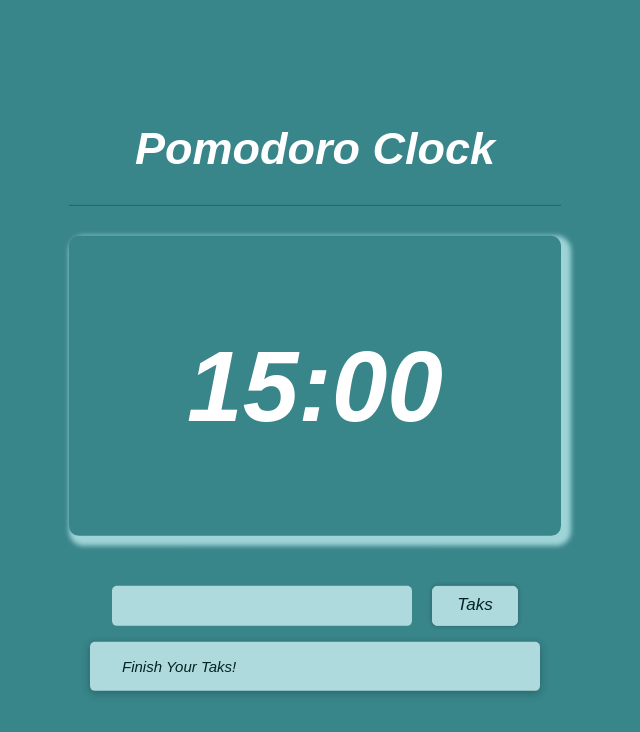
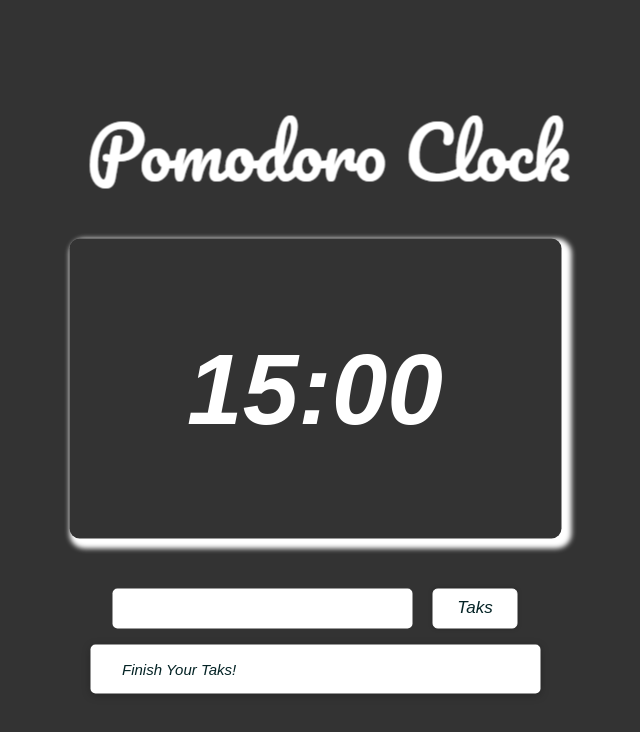
Before and after one commit to MahsumaRezai/Pomodoro_App, a React (Create React App) app: page / in a window 1280 px wide. Shown: the top 732 px of the page, without its empty margins (325-965 px from the left). Built offline with nearby package versions, Linux system fonts and the light colour scheme.

Commit message:
work on styel section

```diff
--- a/src/Compontens/Task/Button.css
+++ b/src/Compontens/Task/Button.css
@@ -1,9 +1,9 @@
 .button {
     font: inherit;
     padding: 0.5rem 1.5rem;
-    border: 1px solid  rgb(175, 218, 221);
+    border: 1px solid  #fff;
     color: rgb(4, 35, 37);
-    background:  rgb(175, 218, 221);
+    background:  #fff;
     box-shadow: 0 0 4px rgba(0, 0, 0, 0.26);
     cursor: pointer;
     height: 40px;
--- a/src/Compontens/Task/Form.module.css
+++ b/src/Compontens/Task/Form.module.css
@@ -13,7 +13,7 @@
   .input {
     font: inherit;
     border: none;
-    background-color: rgb(175, 218, 221);
+    background-color: #fff;
     transition: 0.5s ease-in-out 0s;
     font-size: 15px;
     color: rgb(4, 35, 37);
--- a/src/Compontens/Task/Itme.css
+++ b/src/Compontens/Task/Itme.css
@@ -1,6 +1,6 @@
 .goal-item {
     margin: 1rem 0;
-    background:  rgb(175, 218, 221);
+    background:  #fff;
     box-shadow: 0 2px 8px rgba(0, 0, 0, 0.26);
     color:  rgb(4, 35, 37);
     padding: 1rem 2rem;
--- a/src/Compontens/UI/Header.js
+++ b/src/Compontens/UI/Header.js
@@ -1,9 +1,9 @@
-import classes from './Header.module.css'
+import classes from './Header.module.css';
+import log from '../img/log.PNG'
 const Header = (porps => {
     return (
         <div>
-            <h1 className={classes.title}>Pomodoro Clock</h1>
-
+            <img src={log} alt="React Image" />
         </div>
     )
 })
--- a/src/Compontens/time/time.css
+++ b/src/Compontens/time/time.css
@@ -34,7 +34,7 @@
 	width: inherit;
 	font-size: 100px;
 	font-family: 'Share Tech Mono', ;
-	background-color: rgb(56, 133, 138);
+	background-color: #333;
 	display: flex;
 	flex-direction: column;
 	justify-content: center;
@@ -46,7 +46,7 @@
     margin: auto;
 	right: 0;
     font-weight: bold;
-    box-shadow: 5px 5px 5px 5px rgb(158, 212, 216);;
+    box-shadow: 5px 5px 5px 5px #fff;;
 	transform-origin: right center;
     border-radius: 10px;
 	&.rotateF {
--- a/src/index.css
+++ b/src/index.css
@@ -11,7 +11,7 @@ html {
 
 body {
   margin: 0;
-  background-color: rgb(56, 133, 138);
+  background-color: #333
 
 }
 
```
Also changed, not shown: src/Compontens/img/log.PNG (added).
